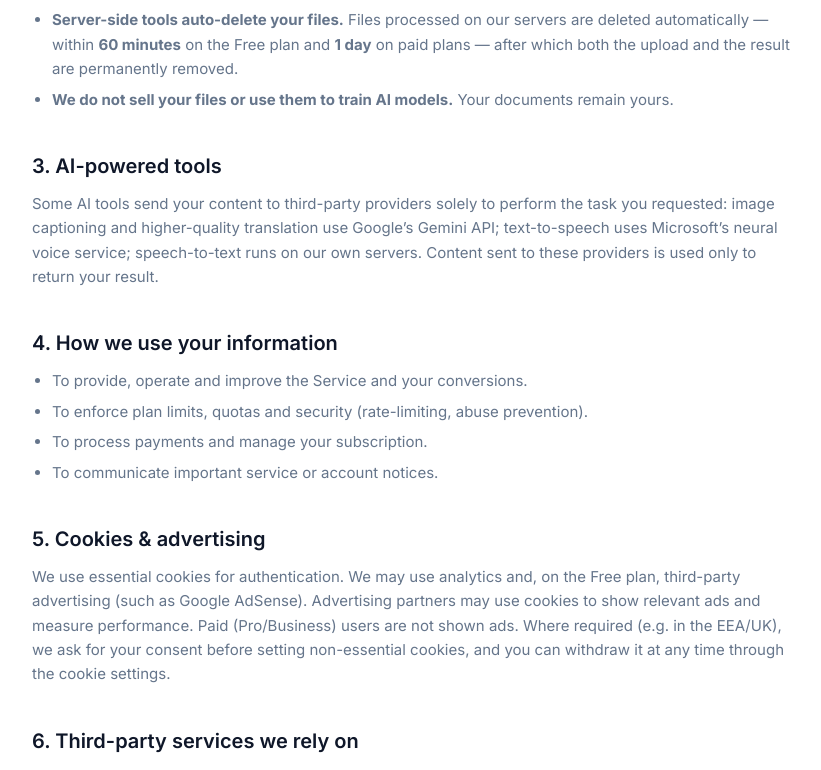
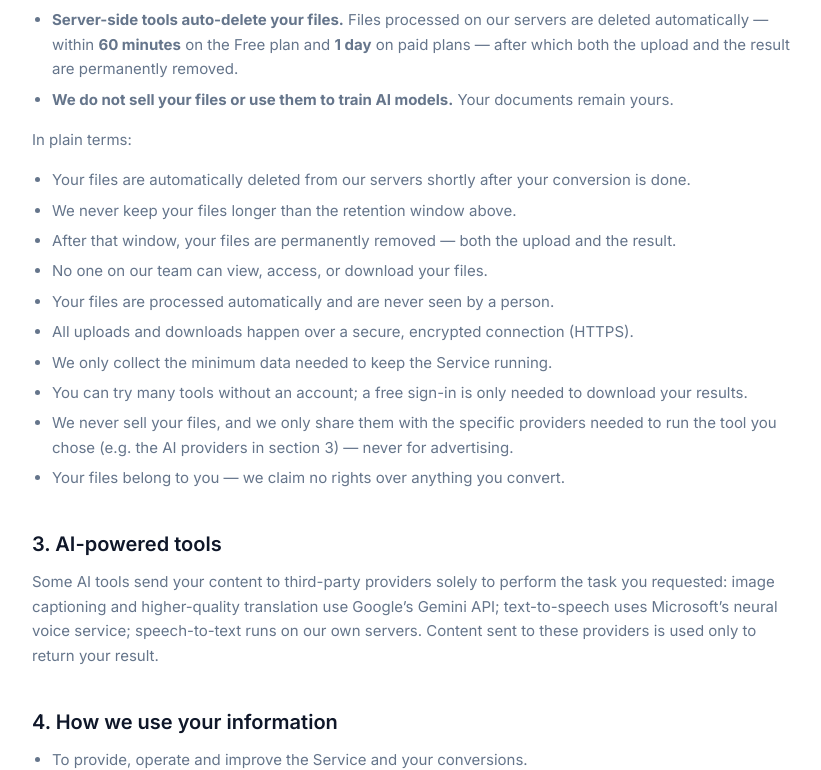
Before and after one commit to prithwiraj84/All-in-one-converter, a Next.js app in the folder frontend/: page /privacy in a window 1280 px wide. Shown: the part 844-1614 px from the top of the page, without its empty margins (224-1045 px from the left). Built offline with nearby package versions, Linux system fonts and the light colour scheme; no server answers.

Commit message:
feat: update privacy policy to clarify file handling and data retention practices

```diff
--- a/frontend/src/app/(marketing)/privacy/page.tsx
+++ b/frontend/src/app/(marketing)/privacy/page.tsx
@@ -60,6 +60,22 @@ export default function PrivacyPage() {
           <strong>We do not sell your files or use them to train AI models.</strong> Your documents remain yours.
         </li>
       </UL>
+      <P>In plain terms:</P>
+      <UL>
+        <li>Your files are automatically deleted from our servers shortly after your conversion is done.</li>
+        <li>We never keep your files longer than the retention window above.</li>
+        <li>After that window, your files are permanently removed — both the upload and the result.</li>
+        <li>No one on our team can view, access, or download your files.</li>
+        <li>Your files are processed automatically and are never seen by a person.</li>
+        <li>All uploads and downloads happen over a secure, encrypted connection (HTTPS).</li>
+        <li>We only collect the minimum data needed to keep the Service running.</li>
+        <li>You can try many tools without an account; a free sign-in is only needed to download your results.</li>
+        <li>
+          We never sell your files, and we only share them with the specific providers needed to run the tool you chose
+          (e.g. the AI providers in section 3) — never for advertising.
+        </li>
+        <li>Your files belong to you — we claim no rights over anything you convert.</li>
+      </UL>
 
       <H2>3. AI-powered tools</H2>
       <P>
@@ -78,7 +94,8 @@ export default function PrivacyPage() {
 
       <H2>5. Cookies &amp; advertising</H2>
       <P>
-        We use essential cookies for authentication. We may use analytics and, on the Free plan, third-party advertising
+        We use essential cookies for authentication. We do not track you across other websites ourselves. We may use
+        analytics and, on the Free plan, third-party advertising
         (such as Google AdSense). Advertising partners may use cookies to show relevant ads and measure performance. Paid
         (Pro/Business) users are not shown ads. Where required (e.g. in the EEA/UK), we ask for your consent before setting
         non-essential cookies, and you can withdraw it at any time through the cookie settings.
```
